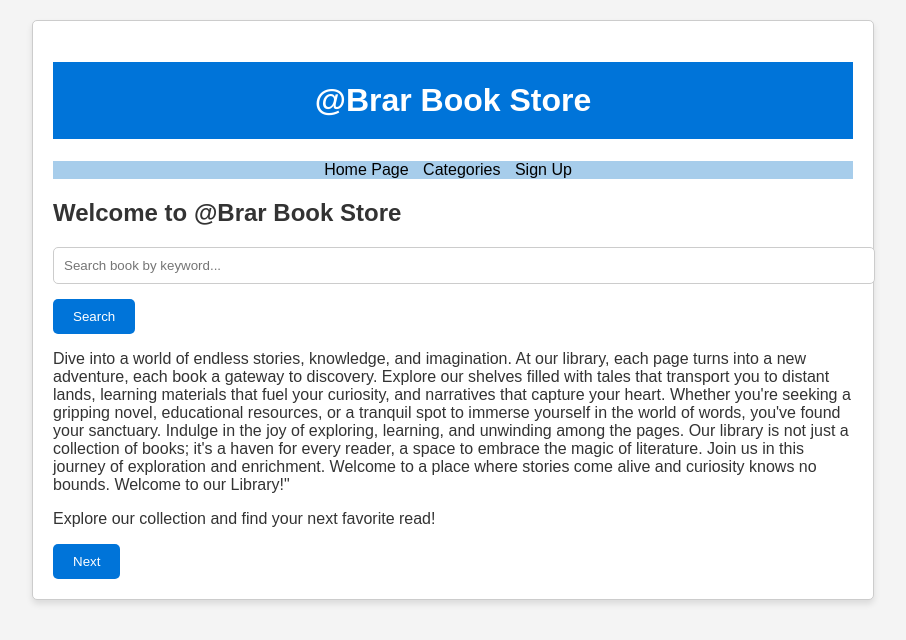
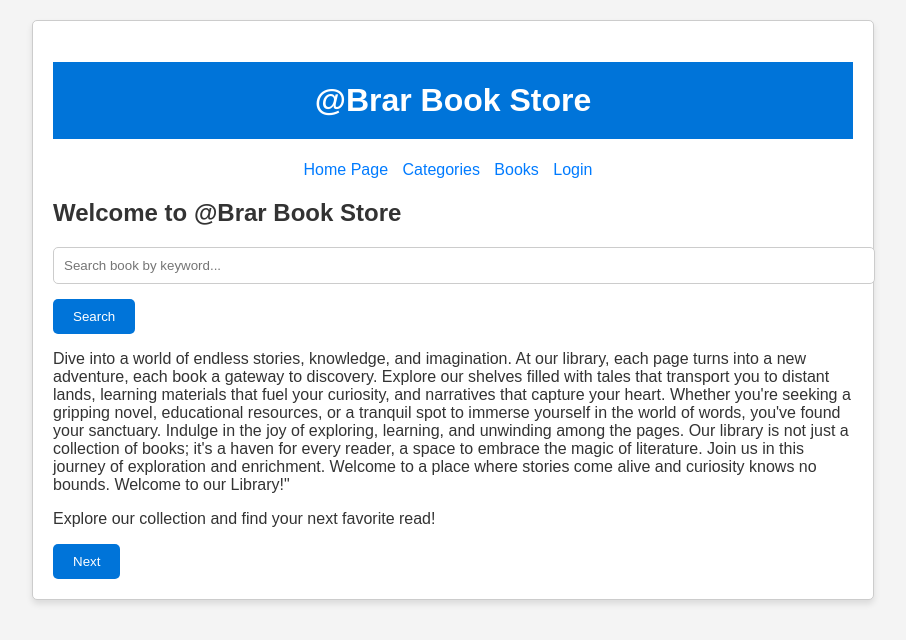
Before and after one commit to AnmoldeepBrar/Project, a PHP site: page /home.php in a window 1280 px wide. Shown: the top 640 px of the page, without its empty margins (187-1093 px from the left). Run offline with PHP 8.4, Linux system fonts and the light colour scheme.

Commit message:
Collection
Changing the display of the collection of the books.

```diff
--- a/category.php
+++ b/category.php
@@ -49,6 +49,7 @@ if (isset($_GET['id'])) {
     <title>@Brar Book Store</title>
 </head>
 <body>
+<div id="wrapper">
     <h1>@Brar Book Store: Online Library</h1>
     <ul id="links">
         <li><a href="<?= $home; ?>">Home Page</a></li>
@@ -56,10 +57,8 @@ if (isset($_GET['id'])) {
             <!-- Display the "Categories" link only on the main page -->
             <li><a href="<?= $categoryPage; ?>">Categories</a></li>
         <?php endif; ?>
-        <li><a href="<?= $collection; ?>">Books List</a></li>
+        <li><a href="<?= $collection; ?>">Books</a></li>
     </ul>
-
-    <div id="wrapper">
         <?php if (!isset($category)) : ?>
             <!-- Display the list of categories -->
             <?php foreach ($categories as $categoryItem) : ?>
--- a/home.php
+++ b/home.php
@@ -12,7 +12,7 @@ require('connect.php');
 $home = "home.php";
 $category = "category.php";
 $collection = "collection.php";
-$login = "signup.php";
+$login = "login.php";
 $about = "about.php";
 
 $isAdmin = false;
@@ -77,7 +77,8 @@ if (isset($_GET['search_query']) && !empty($_GET['search_query'])) {
     <ul id="links">
         <li><a href="<?= $home; ?>">Home Page</a></li>
         <li><a href="<?= $category; ?>">Categories</a></li>
-        <li><a href="<?= $login; ?>">Sign Up</a></li>
+        <li><a href="<?= $collection; ?>">Books</a></li>
+        <li><a href="<?= $login; ?>">Login</a></li>
         <?php if ($isAdmin): ?>
             <li><a href="<?= $about; ?>">Settings</a></li>
         <?php endif; ?>
--- a/main.css
+++ b/main.css
@@ -14,7 +14,7 @@ h1 {
 }
 
 .error {
-    background-color: blanchedalmond;
+    background-color: rgb(186, 238, 96);
     color: #990000;
     padding: 10px;
     margin: 10px;
@@ -109,10 +109,9 @@ h3, h4 {
 }
 
 ul {
+    color: antiquewhite;
     list-style-type: none;
     padding: 0;
-    background-color: #a7cdeb;
-    color: white;
 }
 
 li {
@@ -121,7 +120,7 @@ li {
 
 a {
     text-decoration: none;
-    color: black;
+    color: #007BFF;
 }
 
 a:hover {
```
Also changed, not shown: collection.php (+11 -16 lines).
